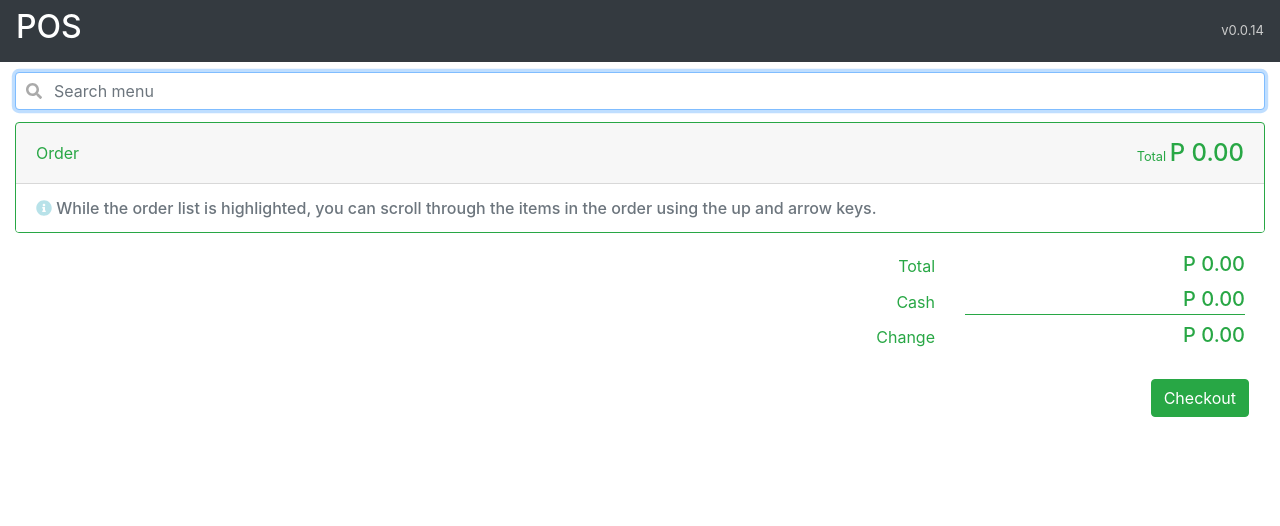
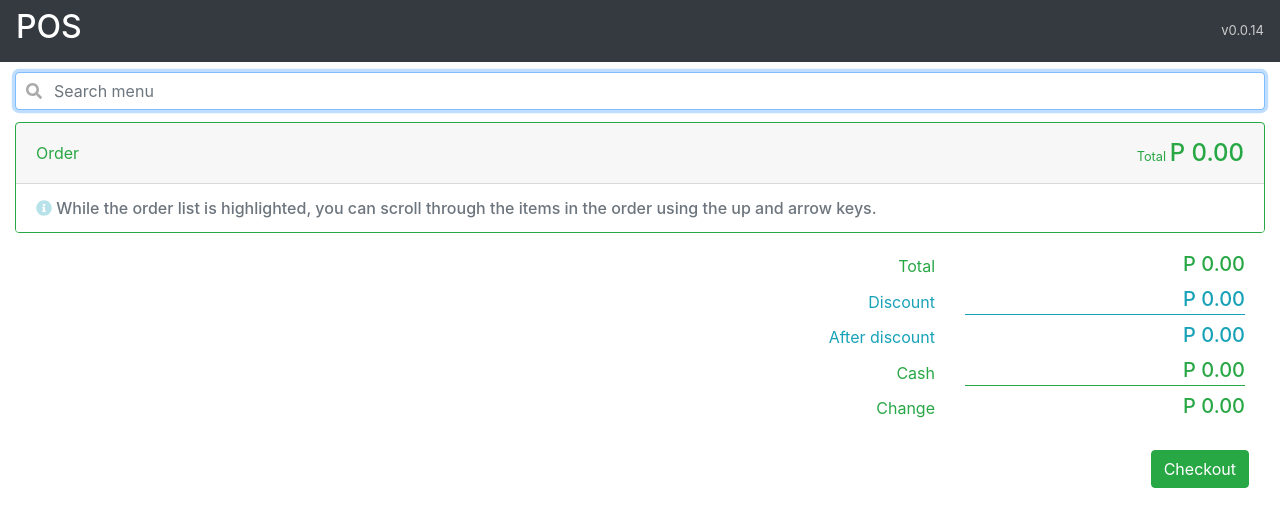
Before and after one commit to aguirrerodrigo/ra-pos, an Angular app: page / in a window 1280 px wide. Shown: the top 526 px of the page. Built offline with nearby package versions, Linux system fonts and the light colour scheme.

Commit message:
Updated payment component to support discount

```diff
--- a/src/app/components/payment/payment.component.html
+++ b/src/app/components/payment/payment.component.html
@@ -1,47 +1,71 @@
-<div
-	class="payment-container"
-	[ngClass]="{
-		danger: order.total > cashValue,
-		success: order.total <= cashValue
-	}"
->
-	<div class="item">
+<div class="payment-container">
+	<div class="total-container">
 		<div class="label">Total</div>
-		<div class="currency">
+		<div class="value">
 			{{ order.total | currency: 'PH':'P ':'1.2-2' }}
 		</div>
 	</div>
-	<div class="item">
+	<div class="discount-container">
+		<div class="label">Discount</div>
+		<div class="value">
+			<input
+				class="discount"
+				appSelectOnFocus
+				[(ngModel)]="discount"
+				(focus)="formatDiscountToValue()"
+				(focusout)="formatDiscount()"
+			/>
+		</div>
+	</div>
+	<div class="after-discount-container">
+		<div class="label">After discount</div>
+		<div class="value">
+			{{ afterDiscount | currency: 'PH':'P ':'1.2-2' }}
+		</div>
+	</div>
+	<div
+		class="cash-container"
+		[ngClass]="{
+			danger: afterDiscount > cashValue,
+			success: afterDiscount <= cashValue
+		}"
+	>
 		<div class="label">Cash</div>
-		<div class="currency">
+		<div class="value">
 			<input
 				appSelectOnFocus
 				class="cash"
 				[ngClass]="{
-					danger: order.total > cashValue,
-					success: order.total <= cashValue
+					danger: afterDiscount > cashValue,
+					success: afterDiscount <= cashValue
 				}"
 				[(ngModel)]="cash"
-				(focus)="toValue()"
-				(focusout)="toFormattedText()"
+				(focus)="formatCashToValue()"
+				(focusout)="formatCash()"
 			/>
 		</div>
 	</div>
-	<div class="item">
+	<div
+		class="change-container"
+		[ngClass]="{
+			danger: afterDiscount > cashValue,
+			success: afterDiscount <= cashValue
+		}"
+	>
 		<div class="label">Change</div>
-		<div class="currency">
+		<div class="value">
 			{{ change | currency: 'PH':'P ':'1.2-2' }}
 		</div>
 	</div>
 </div>
-<div class="mt-2 float-right">
+<div class="checkout-container">
 	<button
 		class="checkout"
 		[ngClass]="{
-			danger: order.total > cashValue,
-			success: order.total <= cashValue
+			'checkout-danger': afterDiscount > cashValue,
+			'checkout-success': afterDiscount <= cashValue
 		}"
-		[disabled]="order.total > cashValue ? true : null"
+		[disabled]="afterDiscount > cashValue ? true : null"
 	>
 		Checkout
 	</button>
--- a/src/app/components/payment/payment.component.scss
+++ b/src/app/components/payment/payment.component.scss
@@ -5,11 +5,11 @@
 	padding: 0rem 1.25rem;
 }
 
-.payment-container.danger {
+.danger {
 	@extend .text-danger;
 }
 
-.payment-container.success {
+.success {
 	@extend .text-success;
 }
 
@@ -18,18 +18,26 @@
 	padding-bottom: 1px;
 }
 
+.total-container {
+	@extend .item, .text-success;
+}
+
 .label {
 	@extend .col, .text-right;
 	padding-bottom: 1px;
 }
 
-.currency {
+.value {
 	@extend .col-7, .col-sm-4, .col-md-3, .text-right, .text-nowrap;
 	font-size: 1.25rem;
 	font-weight: 500;
 }
 
-.cash {
+.discount-container {
+	@extend .item, .text-info;
+}
+
+.input {
 	@extend .text-right;
 	width: 100%;
 	font-size: 1.25rem;
@@ -41,26 +49,46 @@
 	padding-bottom: 0px;
 }
 
+.discount {
+	@extend .input, .text-info;
+}
+
+.discount:focus {
+	outline: unset;
+}
+
+.after-discount-container {
+	@extend .item, .text-info;
+}
+
+.cash-container {
+	@extend .item;
+}
+
+.cash {
+	@extend .input;
+}
+
 .cash:focus {
 	outline: unset;
 }
 
-.cash.danger {
-	@extend .text-danger;
+.change-container {
+	@extend .item;
 }
 
-.cash.success {
-	@extend .text-success;
+.checkout-container {
+	@extend .mt-2, .float-right;
 }
 
 .checkout {
 	@extend .btn, .m-3;
 }
 
-.checkout.danger {
+.checkout-danger {
 	@extend .btn-danger;
 }
 
-.checkout.success {
+.checkout-success {
 	@extend .btn-success;
 }
--- a/src/app/components/payment/payment.component.ts
+++ b/src/app/components/payment/payment.component.ts
@@ -10,11 +10,38 @@ import { CurrencyPipe } from '@angular/common';
 	providers: [CurrencyPipe]
 })
 export class PaymentComponent {
+	private _discount: string;
+	private _discountInPercentage = false;
 	private _cash: string;
 	order: Order;
+	discountValue = 0;
 	cashValue = 0;
 
-	get cash() {
+	get discount(): string {
+		return this._discount;
+	}
+
+	set discount(value: string) {
+		this._discountInPercentage = value.endsWith('%');
+		if (this._discountInPercentage) {
+			value = value.substr(value.length - 1);
+		}
+
+		const n = Number(value);
+		if (!isNaN(n)) {
+			this.discountValue = Math.abs(n);
+		}
+	}
+
+	get afterDiscount(): number {
+		if (this._discountInPercentage) {
+			return (1 - this.discountValue / 100) * this.order.total;
+		} else {
+			return this.order.total - this.discountValue;
+		}
+	}
+
+	get cash(): string {
 		return this._cash;
 	}
 
@@ -26,7 +53,7 @@ export class PaymentComponent {
 	}
 
 	get change(): number {
-		return this.cashValue - this.order.total;
+		return this.cashValue - this.afterDiscount;
 	}
 
 	constructor(
@@ -34,22 +61,35 @@ export class PaymentComponent {
 		private currency: CurrencyPipe
 	) {
 		this.order = orderService.order;
+		this._discount = this.format(this.discountValue);
 		this._cash = this.format(this.cashValue);
 	}
 
-	private format(n: number) {
-		return this.currency.transform(n, 'PH', 'P ', '1.2-2');
+	formatDiscountToValue(): void {
+		this._discount = this.discountValue.toString();
 	}
 
-	toValue(): void {
+	formatDiscount(): void {
+		if (this._discountInPercentage) {
+			this._discount = `${-this.discountValue} %`;
+		} else {
+			this._discount = this.format(-this.discountValue);
+		}
+	}
+
+	formatCashToValue(): void {
 		this._cash = this.cashValue.toString();
 	}
 
-	toFormattedText(): void {
+	formatCash(): void {
 		this._cash = this.format(this.cashValue);
 	}
 
 	checkout(): void {
 		this.orderService.order = new Order();
 	}
+
+	private format(n: number): string {
+		return this.currency.transform(n, 'PH', 'P ', '1.2-2');
+	}
 }
```
Also changed, not shown: tslint.json (+19 -1 lines), 1 other file (tests, documents, lock files or other folders).
